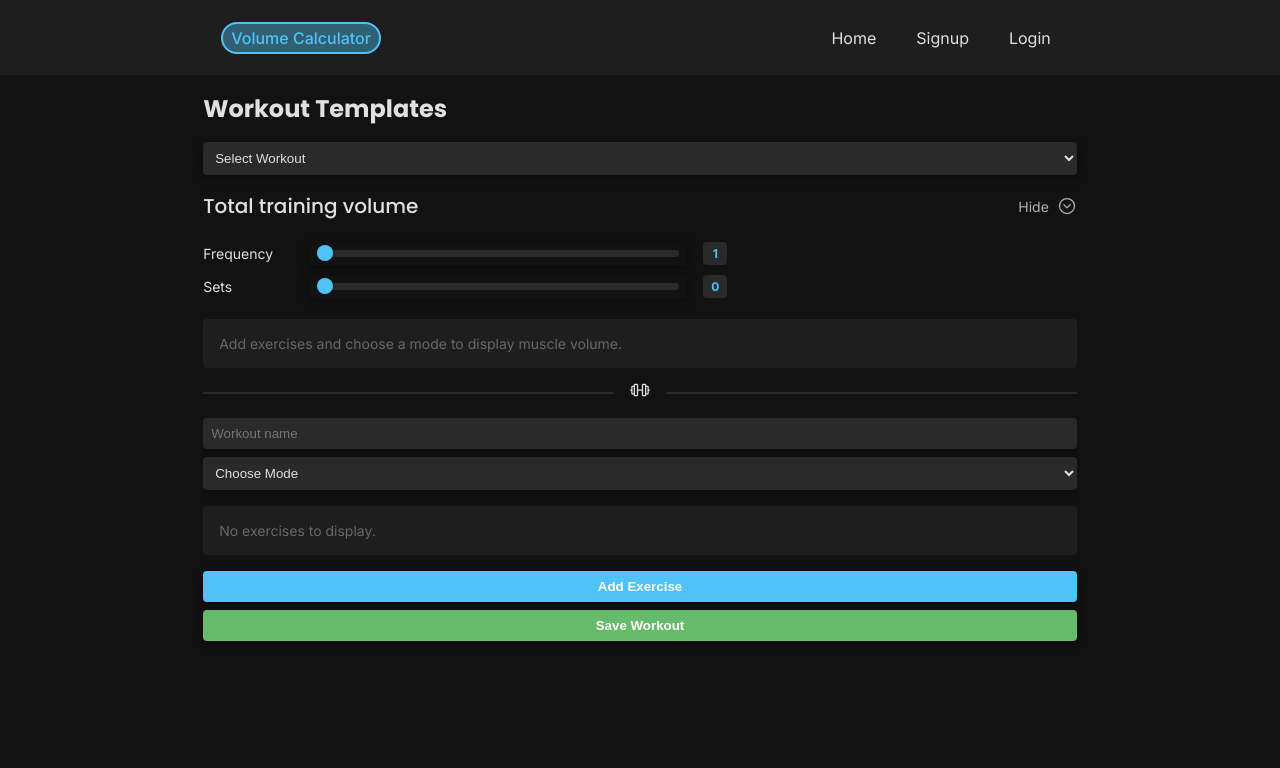
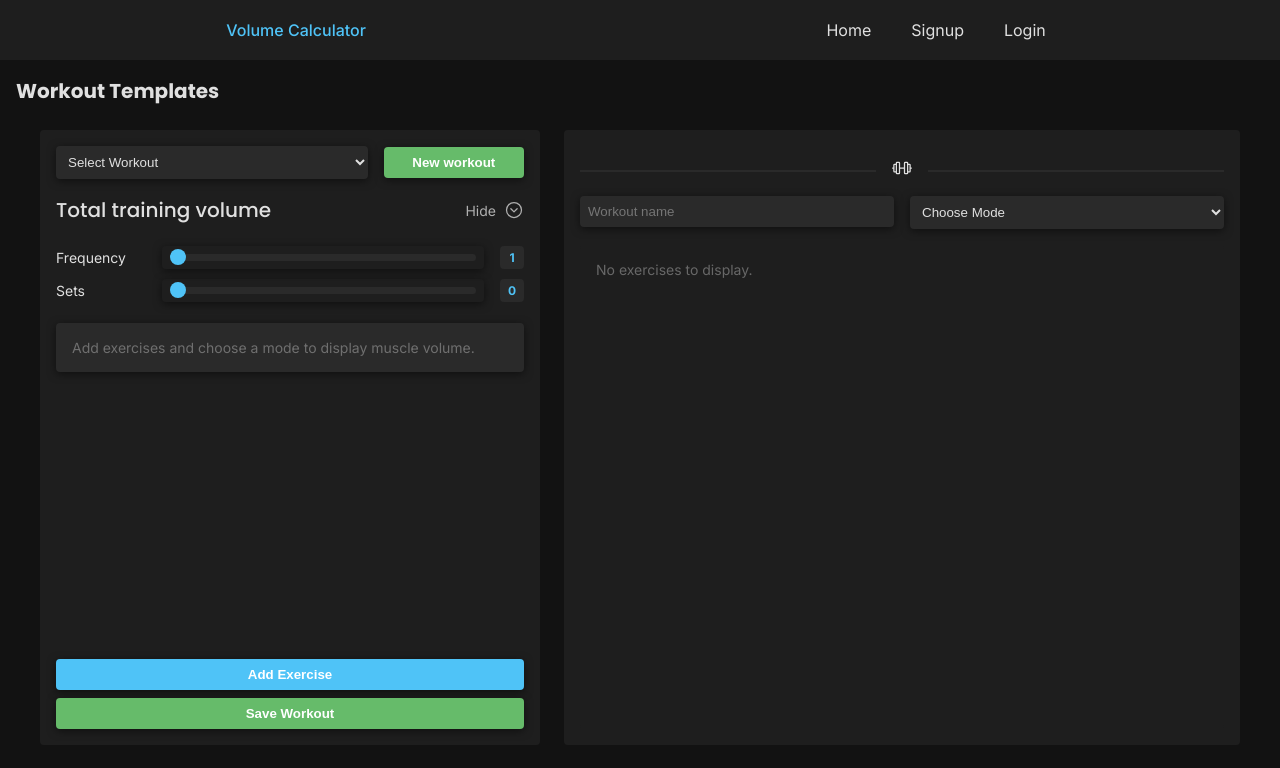
Before and after one commit to sjoerdjansz/volume-calculator, a React (Vite) app: page / in a window 1280 px wide. Shown: the top 768 px of the page. Built offline with nearby package versions, Linux system fonts and the light colour scheme.

Commit message:
fix - some minor changes and layout change to calculator component, from row to column based layout with aside

```diff
--- a/src/components/layout/Layout.module.css
+++ b/src/components/layout/Layout.module.css
@@ -4,5 +4,11 @@
   align-items: center;
   padding: var(--spacing-md);
   /*border: 2px solid var(--color-accent-primary);*/
-  /*height: calc(100vh - 75px);*/
+  height: calc(100vh - 75px);
 }
+
+@media (max-width: 1024px) {
+  .page-container {
+    height: auto;
+  }
+}
--- a/src/components/navbar/Navbar.module.css
+++ b/src/components/navbar/Navbar.module.css
@@ -3,7 +3,7 @@
   align-items: center;
   justify-content: space-around;
   background-color: var(--color-surface);
-  height: 75px;
+  height: 60px;
 }
 
 .navbar-list {
@@ -20,8 +20,4 @@
 .logo {
   color: var(--color-accent-primary);
   font-weight: 500;
-  padding: 0.25rem 0.5rem;
-  border: 2px solid var(--color-accent-primary);
-  border-radius: 1rem;
-  background-color: var(--color-accent-primary-disabled);
 }
--- a/src/pages/Calculator.jsx
+++ b/src/pages/Calculator.jsx
@@ -86,7 +86,7 @@ export function Calculator() {
       ...prevState,
       {
         ...match,
-        sets: null,
+        sets: allSets,
       },
     ]);
   }
@@ -135,6 +135,8 @@ export function Calculator() {
 
   return (
     <div className={styles["workouts"]}>
+      <h1>Workout Templates</h1>
+      <div>
         {showModal && (
           <AddExerciseModal
             searchType="exercise"
@@ -147,8 +149,8 @@ export function Calculator() {
           />
         )}
         <aside>
-        <h1>Workout Templates</h1>
-        <InputWrapper maxWidth="100%">
+          <div className={styles["workouts__new-workout-container"]}>
+            <InputWrapper maxWidth="70%">
               <SelectInput
                 id="workouts"
                 name="workout-select"
@@ -160,7 +162,13 @@ export function Calculator() {
                 value={selectedWorkout}
               />
             </InputWrapper>
-      </aside>
+            <Button
+              type="text"
+              maxWidth="30%"
+              styling="success"
+              label="New workout"
+            />
+          </div>
           <section className={styles["workouts__total-volume"]}>
             <div>
               <h3>Total training volume</h3>
@@ -178,7 +186,7 @@ export function Calculator() {
               </div>
             </div>
             <div className={styles["workouts__frequency"]}>
-          <InputWrapper maxWidth="60%" direction="row">
+              <InputWrapper maxWidth="100%" direction="row">
                 <RangeInput
                   name="Frequency"
                   id="frequency"
@@ -191,7 +199,7 @@ export function Calculator() {
                   }}
                 />
               </InputWrapper>
-          <InputWrapper maxWidth="60%" direction="row">
+              <InputWrapper maxWidth="100%" direction="row">
                 <RangeInput
                   name="Sets"
                   id="all-sets"
@@ -205,7 +213,7 @@ export function Calculator() {
                 />
               </InputWrapper>
             </div>
-        {mode ? (
+            {mode && workoutExercises.length > 0 ? (
               <ul
                 className={`${styles["workouts-total-volume__list"]} ${toggleVolume && styles["disabled"]}`}
               >
@@ -230,12 +238,34 @@ export function Calculator() {
               </div>
             )}
           </section>
+
+          <div className={styles["buttons-container"]}>
+            <Button
+              type="button"
+              maxWidth="100%"
+              disabled={false}
+              label="Add Exercise"
+              styling="primary"
+              onClick={() => {
+                setShowModal(!showModal);
+              }}
+            />
+            <Button
+              type="submit"
+              maxWidth="100%"
+              disabled={false}
+              label="Save Workout"
+              styling="success"
+            />
+          </div>
+        </aside>
+
+        <main className={styles["workouts-container"]}>
           <div className={styles["workouts__workout-name-container"]}>
             <hr />
             <h4>{workoutName ? workoutName : <Barbell size={20} />}</h4>
             <hr />
           </div>
-      <main className={styles["workouts-container"]}>
           <div className={styles["workouts-container__controls"]}>
             <InputWrapper maxWidth="100%">
               <InputField
@@ -289,25 +319,7 @@ export function Calculator() {
             )}
           </section>
         </main>
-      <footer>
-        <Button
-          type="button"
-          maxWidth="100%"
-          disabled={false}
-          label="Add Exercise"
-          styling="primary"
-          onClick={() => {
-            setShowModal(!showModal);
-          }}
-        />
-        <Button
-          type="submit"
-          maxWidth="100%"
-          disabled={false}
-          label="Save Workout"
-          styling="success"
-        />
-      </footer>
+      </div>
     </div>
   );
 }
--- a/src/pages/Calculator.module.css
+++ b/src/pages/Calculator.module.css
@@ -1,20 +1,48 @@
 .workouts {
+  display: flex;
+  width: 100%;
+  flex-direction: column;
+  height: 100%;
+}
+
+.workouts > div {
   height: 100%;
   display: flex;
-  width: 70%;
-  flex-direction: column;
+  width: 100%;
+  padding: var(--spacing-lg);
+  flex-direction: row;
+  gap: var(--spacing-lg);
 }
 
+h1 {
+  font-size: var(--font-size-large);
+}
+
+/* START VAN SIDE CONTENT / CONTROLS*/
 aside {
   display: flex;
   flex-direction: column;
   gap: var(--spacing-md);
-  padding-bottom: var(--spacing-md);
+  flex: 0 1 500px;
+  background-color: var(--color-surface);
+  border-radius: var(--radius-small);
+  padding: var(--spacing-md);
+  justify-content: space-between;
+  /*height: 100%;*/
+}
+
+.workouts__new-workout-container {
+  display: flex;
+  gap: var(--spacing-md);
+  width: 100%;
+  align-items: center;
+  justify-content: space-between;
 }
 
 .workouts__total-volume {
   display: flex;
   flex-direction: column;
+  flex: 1;
   gap: var(--spacing-md);
 }
 
@@ -27,7 +55,6 @@ aside {
   flex-direction: row;
   align-items: center;
   justify-content: center;
-  height: 100%;
 }
 
 .workouts__workout-name-container > h4 {
@@ -54,26 +81,36 @@ aside {
   cursor: pointer;
 }
 
+/* door justify content blifjt main axis linksboven, align items zorgt voor geen stretch
+ en align content zorgt dat gewrapte rijen boven blijven in de container*/
 .workouts-total-volume__list {
   display: flex;
   flex-wrap: wrap;
+  justify-content: flex-start;
+  align-items: flex-start;
+  align-content: flex-start;
   gap: var(--spacing-md);
   padding: var(--spacing-md);
-  background-color: var(--color-surface);
+  background-color: var(--color-surface-variant);
   border-radius: var(--radius-small);
+  overflow-y: auto;
+  flex-direction: row;
+  max-height: 250px;
+  box-shadow: var(--shadow-elevated);
+}
+
+/* door flex neemt item nu alleen eigen breedte*/
+.workouts-total-volume__list-item {
+  display: flex;
+  font-size: var(--font-size-xsmall);
+  align-items: center;
+  flex: 0 0 auto;
+  gap: var(--spacing-sm);
 }
 
 .workouts-total-volume__list > p {
   font-size: var(--font-size-small);
   color: var(--color-text-disabled);
-}
-
-.workouts-total-volume__list-item {
-  display: flex;
-  font-size: var(--font-size-xsmall);
-  align-items: center;
-  gap: var(--spacing-sm);
-  flex: 0 1 130px;
 }
 
 .disabled {
@@ -86,21 +123,32 @@ aside {
   align-items: center;
   min-width: 3rem;
   padding: var(--spacing-sm);
-  background-color: var(--color-surface-variant);
+  background-color: var(--color-surface);
   border-radius: var(--radius-small);
 }
+
+.buttons-container {
+  display: flex;
+  flex-direction: column;
+  gap: var(--spacing-sm);
+}
+
+/* START VAN MAIN CONTENT */
 
 .workouts-container {
   display: flex;
   flex-direction: column;
-  height: 100%;
   overflow: hidden;
+  flex: 2 1 auto;
+  background-color: var(--color-surface);
+  padding: var(--spacing-md);
+  border-radius: var(--radius-small);
 }
 
 .workouts-container__controls {
   display: flex;
-  flex-direction: column;
-  gap: var(--spacing-sm);
+  flex-direction: row;
+  gap: var(--spacing-md);
   padding-bottom: var(--spacing-md);
 }
 
@@ -113,7 +161,6 @@ aside {
   min-height: 0;
   flex-direction: column;
   gap: var(--spacing-md);
-  height: 100%;
   max-height: 600px;
   overflow-y: auto;
 }
@@ -123,19 +170,18 @@ aside {
   color: var(--color-text-disabled);
 }
 
-@media (max-width: 768px) {
-  .workouts {
-    width: 100%;
+@media (max-width: 1024px) {
+  .workouts > div {
+    flex-direction: column;
+    padding: var(--spacing-xs);
+    gap: var(--spacing-md);
+  }
+
+  h1 {
+    margin: var(--spacing-sm);
+  }
+
+  aside {
+    flex: 0;
   }
 }
-
-footer {
-  display: flex;
-  position: sticky;
-  bottom: 0;
-  z-index: 999;
-  flex-direction: column;
-  gap: var(--spacing-sm);
-  background-color: var(--color-bg);
-  padding: var(--spacing-md) 0;
-}
```
Lines whose indentation alone changed are shown as unchanged.
